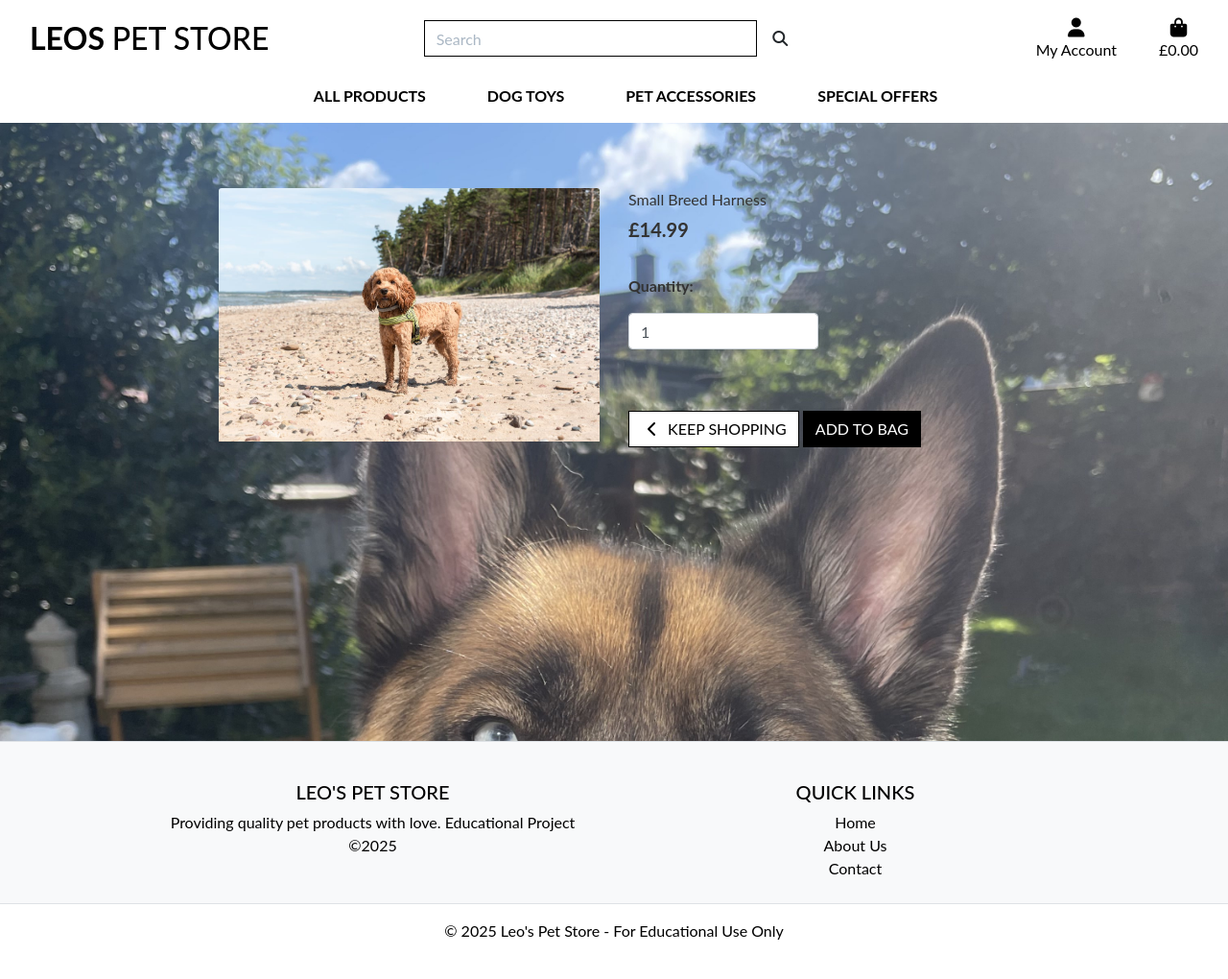
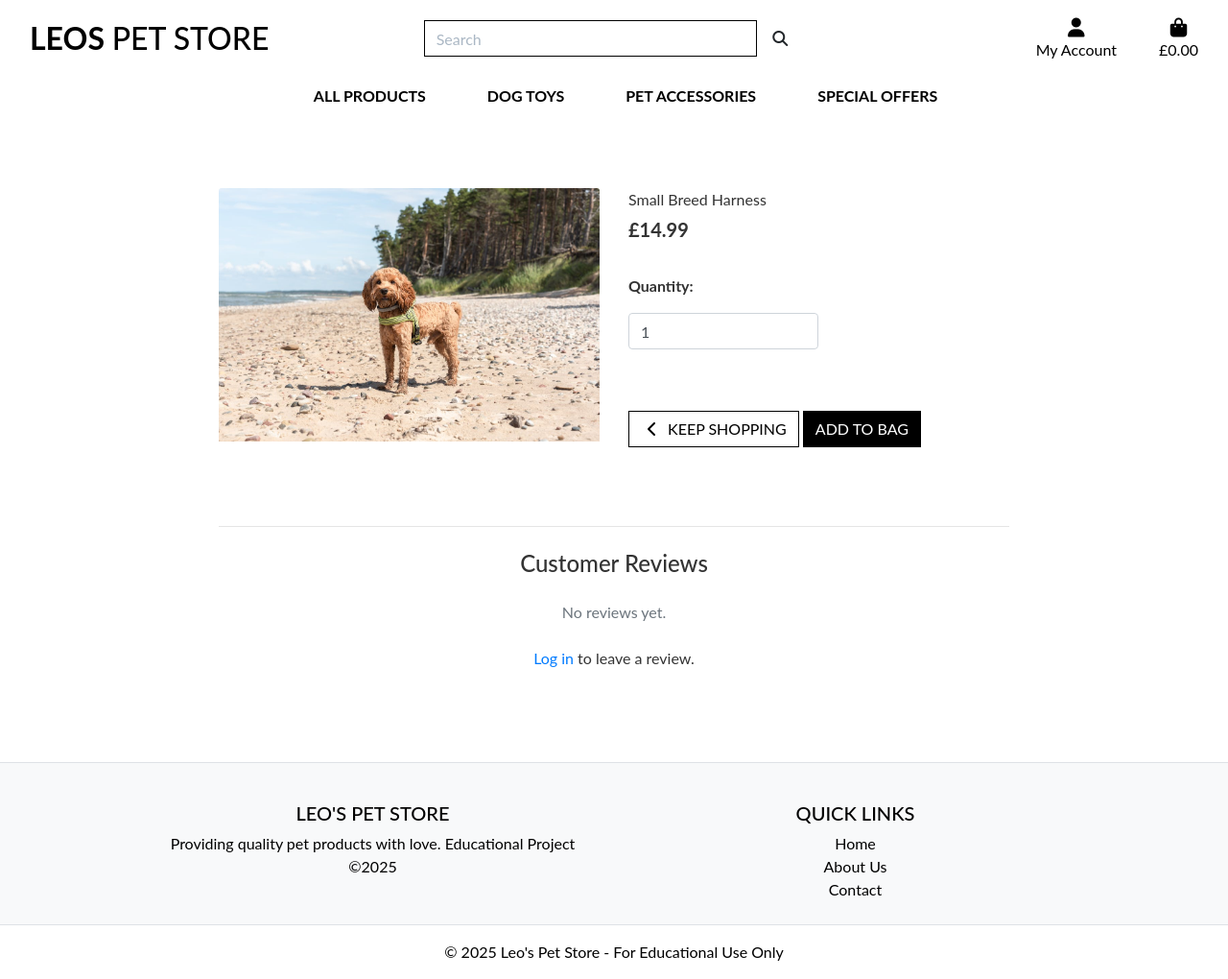
Before and after one commit to ashley9368/Leos-Pet-Store-PP5, a Django app: page /products/13/ in a window 1280 px wide. Shown: the whole page at 96% size. Before the commit the page ends 979 px from the top, so only its background shows below. Run offline with Django 3.2, Linux system fonts and the light colour scheme; data comes from the database, SQL or seed files in the repository; some libraries are stand-ins or nearby versions; some web fonts are replaced.

Commit message:
Added review HTML and review form

```diff
--- a/products/templates/products/product_detail.html
+++ b/products/templates/products/product_detail.html
@@ -11,6 +11,7 @@
 
 <!-- Main content area of the product detail page -->
 {% block content %}
+<div class="overlay"></div>
 <div class="container-fluid" style="min-height: 70vh; padding-top: 2rem; padding-bottom: 2rem;">
     <div class="row">
         <div class="col-12 col-md-6 col-lg-4 offset-lg-2">
@@ -66,5 +67,60 @@
             </div>
         </div>
     </div>
+
+    <!-- REVIEWS -->
+    <div class="row mt-5">
+        <div class="col-12 col-lg-8 offset-lg-2">
+            <hr class="mb-4">
+            <h4 class="text-center mb-4">Customer Reviews</h4>
+
+            {% if reviews %}
+            {% for review in reviews %}
+            <div class="mb-4 p-4 border rounded shadow-sm">
+                <div class="d-flex justify-content-between">
+                    <strong>{{ review.user }}</strong>
+                    <small class="text-muted">{{ review.created_at|date:"j F Y" }}</small>
+                </div>
+                <p class="mt-2">{{ review.comment }}</p>
+                {% if review.image %}
+                <img src="{{ review.image.url }}" alt="Review image" class="img-fluid rounded my-2"
+                    style="max-width: 300px;">
+                {% endif %}
+
+                {% if request.user == review.user or request.user.is_superuser %}
+                <form method="POST" action="{% url 'delete_review' review.id %}" style="display: inline;">
+                    {% csrf_token %}
+                    <button type="submit" class="btn btn-sm btn-danger mt-2">Delete Review</button>
+                </form>
+                {% endif %}
+            </div>
+            {% endfor%}
+            {% else %}
+            <p class="text-muted text-center">No reviews yet.</p>
+            {% endif %}
+
+            {% if user.is_authenticated %}
+            <hr class="my-4">
+            <form method="POST" enctype="multipart/form-data" class="review-form">
+                {% csrf_token %}
+                <div class="form-group mb-3">
+                    <label for="{{ form.comment.id_for_label }}">Leave a review</label>
+                    <textarea name="{{ form.comment.name }}" class="form-control" id="{{ form.comment.id_for_label }}"
+                        rows="4">{{ form.comment.value }}</textarea>
+                </div>
+                <div class="form-group mb-3">
+                    <label for="{{ form.image.id_for_label }}">Image (optional)</label>
+                    <input type="file" name="{{ form.image.name }}" class="form-control-file"
+                        id="{{ form.image.id_for_label }}">
+                </div>
+                <div class="text-end">
+                    <button type="submit" class="btn btn-primary px-4">Submit Review</button>
+                </div>
+            </form>
+            {% else %}
+            <p class="text-center mt-4"><a href="{% url 'account_login' %}">Log in</a> to leave a review.</p>
+            {% endif %}
+        </div>
+    </div>
 </div>
 {% endblock %}
```
Also changed, not shown: products/forms.py (+7 -1 lines).
